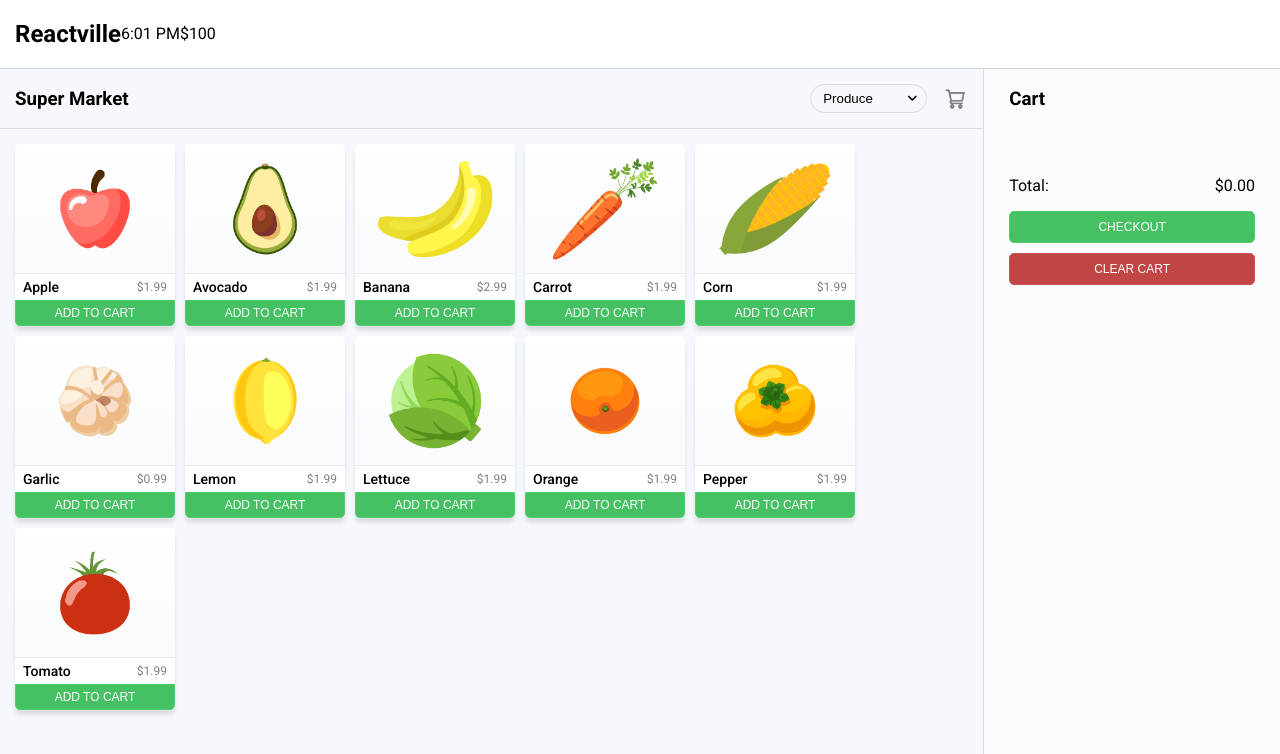
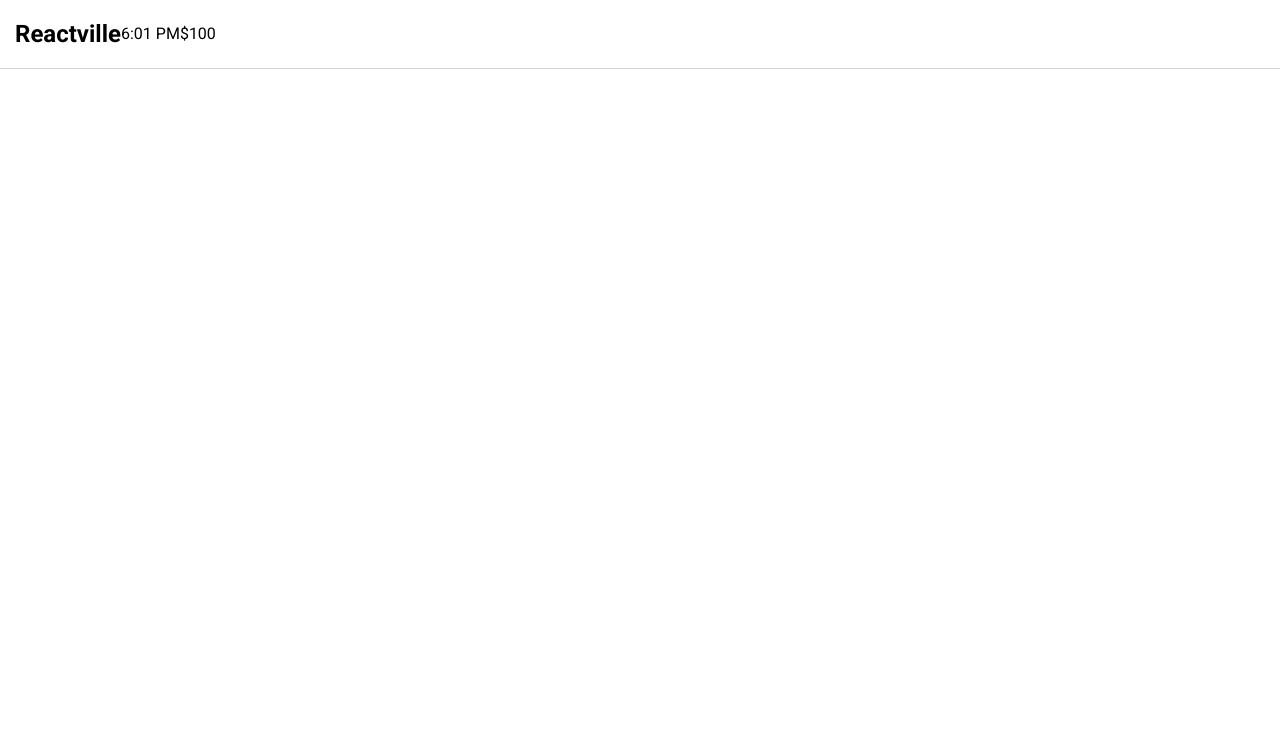
Before and after one commit to whlong1/reactville, a React (Create React App) app: page /bank in a window 1280 px wide. Shown: the top 754 px of the page. Built offline with nearby package versions, Linux system fonts and the light colour scheme.

Commit message:
clean up components, stub up home page component

```diff
--- a/src/App.jsx
+++ b/src/App.jsx
@@ -1,6 +1,6 @@
 import React from 'react'
 import { useState } from 'react'
-import {Route, Routes} from 'react-router-dom'
+import { Route, Routes } from 'react-router-dom'
 
 import './App.css'
 
@@ -19,10 +19,17 @@ const App = () => {
 
   console.log('render')
 
+
   return (
     <main>
       <Nav cash={cash} setCash={setCash} />
-      <SuperMarket handlePurchase={handlePurchase} />
+      <Routes>
+        <Route path="/market"
+          element={<SuperMarket handlePurchase={handlePurchase} />}
+        />
+
+      </Routes>
+
     </main>
   )
 }
--- a/src/SuperMarket/Cart.jsx
+++ b/src/SuperMarket/Cart.jsx
@@ -1,6 +1,6 @@
-import React from 'react'
+import React, { useState } from 'react'
 import CartItem from './CartItem'
-import { useState } from 'react'
+
 
 const Cart = (props) => {
   const [message, setMessage] = useState('')
--- a/src/SuperMarket/Product.jsx
+++ b/src/SuperMarket/Product.jsx
@@ -1,4 +1,5 @@
 import React from 'react'
+
 const Product = (props) => {
 
   return (
--- a/src/SuperMarket/SuperMarket.jsx
+++ b/src/SuperMarket/SuperMarket.jsx
@@ -1,6 +1,6 @@
-import React from 'react'
+import React, { useState }  from 'react'
 import './styles/super-market.css'
-import { useState } from 'react'
+
 
 // Components
 import Cart from './Cart'
```
Also changed, not shown: src/Home.jsx (added, +14 -0 lines), 1 other file (tests, documents, lock files or other folders).
